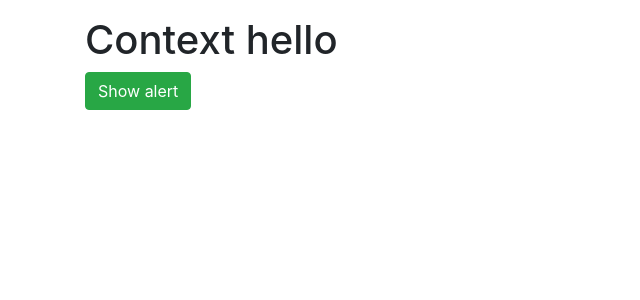
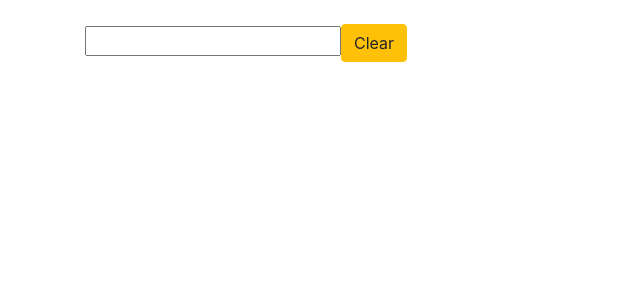
Before and after one commit to Smynay/workbook, a React (Create React App) app: page / in a window 1280 px wide. Shown: the top 300 px of the page, without its empty margins (0-640 px from the left). Built offline with nearby package versions, Linux system fonts and the light colour scheme.

Commit message:
customHooks

```diff
--- a/src/App.js
+++ b/src/App.js
@@ -1,16 +1,44 @@
-import React from 'react';
-import Alert from './alert/Alert';
-import Main from './Main';
-import { AlertProvider } from './alert/AlertContext';
+import React, { useEffect, useState } from 'react';
+
+function useLogger(value) {
+  useEffect(() => {
+    console.log('Value change', value);
+  }, [value]);
+}
+
+function useInput(initialValue) {
+  const [value, setValue] = useState(initialValue);
+
+  const onChange = (event) => {
+    setValue(event.target.value);
+  };
+
+  const clear = () => setValue('');
+
+  return {
+    bind: {
+      value,
+      onChange,
+    },
+    value,
+    clear,
+  };
+}
 
 function App() {
+  const input = useInput('');
+
+  useLogger(input.value);
+
   return (
-    <AlertProvider value={alert}>
-      <div className={'container pt-3'}>
-        <Alert />
-        <Main />
-      </div>
-    </AlertProvider>
+    <div className={'container pt-3'}>
+      <h1>{input.value}</h1>
+      <input type="text" {...input.bind} />
+
+      <button className="btn btn-warning" onClick={() => input.clear()}>
+        Clear
+      </button>
+    </div>
   );
 }
 
```
